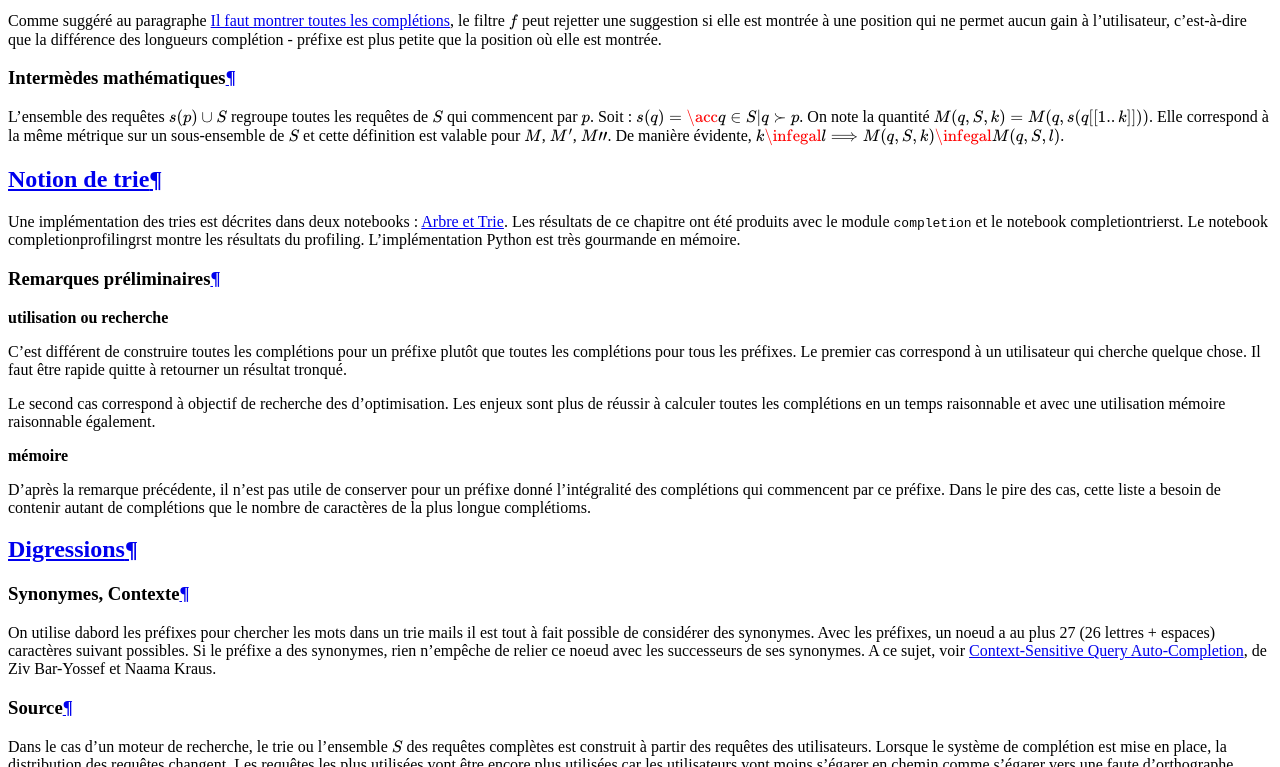
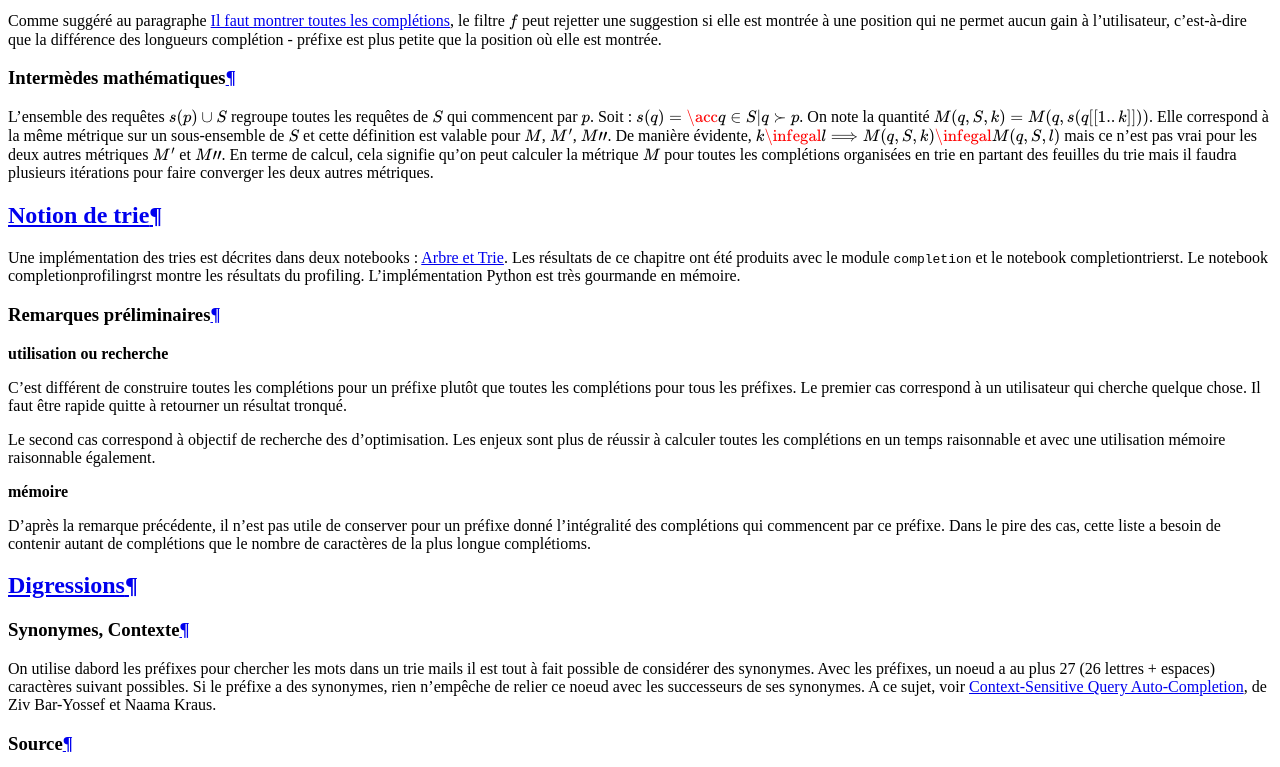
Before and after one commit to sdpython/mlstatpy, a Sphinx documentation site: the page built from _doc/sphinxdoc/source/c_nlp/completion.rst, in a window 1280 px wide and 900 px high, scrolled down 9202 px, cut to the strip 133-900 px from the top of the window. Built offline with Sphinx 7.4.7, drawn with Linux system fonts in a browser that asks for light colours; pages that are not in the unit, such as notebooks, are missing from menus; the version number is read from the project's files by our own code.

Commit message:
documentation

```diff
--- a/_doc/sphinxdoc/source/c_nlp/completion.rst
+++ b/_doc/sphinxdoc/source/c_nlp/completion.rst
@@ -726,7 +726,13 @@ de :math:`S` qui commencent par :math:`p`. Soit :
 On note la quantité :math:`M(q, S, k) = M(q, s(q[[1..k]]))`.
 Elle correspond à la même métrique sur un sous-ensemble de :math:`S`
 et cette définition est valable pour :math:`M`, :math:`M'`, :math:`M"`.
-De manière évidente, :math:`k \infegal l \Longrightarrow M(q, S, k) \infegal M(q, S, l)`.
+De manière évidente, :math:`k \infegal l \Longrightarrow M(q, S, k) \infegal M(q, S, l)`
+mais ce n'est pas vrai pour les deux autres métriques :math:`M'` et :math:`M"`.
+En terme de calcul, cela signifie qu'on peut calculer la métrique :math:`M`
+pour toutes les complétions organisées en trie en partant des
+feuilles du trie mais il faudra plusieurs itérations pour
+faire converger les deux autres métriques.
+
 
 Notion de trie
 ==============
```
